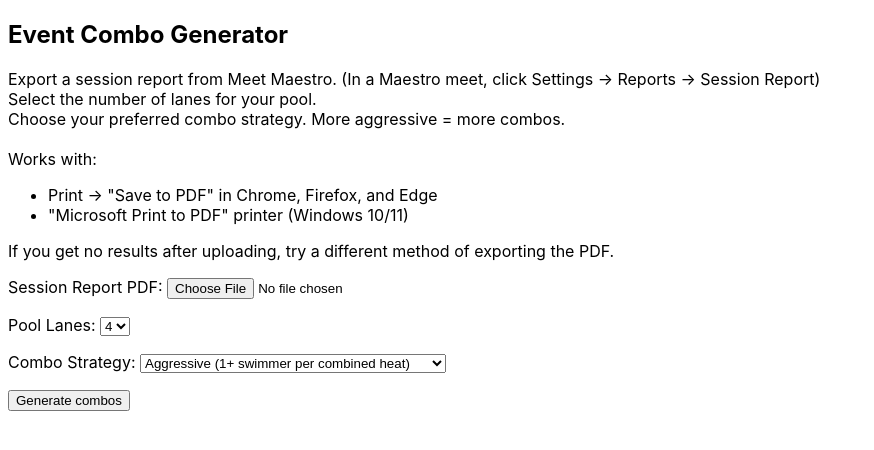
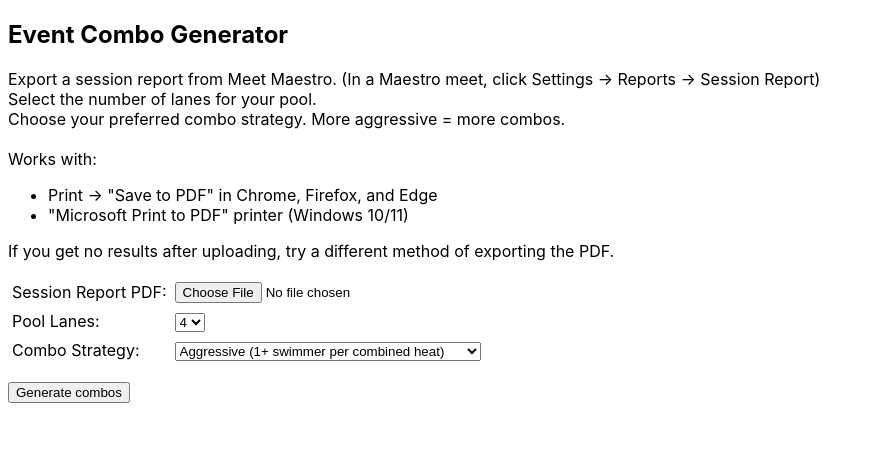
Before and after one commit to paradox183/TreasureChest, a Flask app: page /combo-generator in a window 1280 px wide. Shown: the top 450 px of the page, without its empty margins (0-874 px from the left). Run offline with Flask 3, Linux system fonts and the light colour scheme.

Commit message:
changed formatting

```diff
--- a/templates/combo.html
+++ b/templates/combo.html
@@ -10,6 +10,10 @@
             border: 1px solid #888;
             border-collapse: collapse;
             padding: 4px;
+        }
+        table.noborder, th.noborder, td.noborder {
+            border: none;
+            border-collapse: collapse;
         }
         th {
             background: #eee;
@@ -37,21 +41,40 @@
    If you get no results after uploading, try a different method of exporting the PDF.
 </p>
 <form action="/combo-generator" method="post" enctype="multipart/form-data">
-    <p><label for="pdf">Session Report PDF:</label>
-    <input type="file" name="pdf" accept=".pdf" required></p>
-   <p><label for="lanes">Pool Lanes:</label>
+    <table class="noborder">
+        <tr class="noborder">
+            <td class="noborder">
+                <label for="pdf">Session Report PDF:</label>
+            </td>
+            <td class="noborder">
+                <input type="file" name="pdf" accept=".pdf" required>
+            </td>
+        </tr>
+        <tr class="noborder">
+            <td class="noborder">
+                <label for="lanes">Pool Lanes:</label>
+            </td>
+            <td class="noborder">
                 <select name="lanes" required>
                     {% for l in range(4, 9) %}
                     <option value="{{ l }}" {% if lanes == l %}selected{% endif %}>{{ l }}</option>
                     {% endfor %}
-    </select></p>
-    <p><label for="aggressiveness">Combo Strategy:</label>
+                </select>
+            </td>
+        </tr>
+        <tr class="noborder">
+            <td class="noborder">
+                <label for="aggressiveness">Combo Strategy:</label>
+            </td>
+            <td class="noborder">
                 <select name="aggressiveness" id="aggressiveness">
                     <option value="1" selected>Aggressive (1+ swimmer per combined heat)</option>
                     <option value="2">Neutral (2+ swimmers per combined heat)</option>
                     <option value="3">Conservative (3+ swimmers per combined heat)</option>
                 </select>
-    </p>
+            </td>
+        </tr>
+    </table>
     <p><button type="submit">Generate combos</button></p>
 </form>
 
```
Lines whose indentation alone changed are shown as unchanged.
